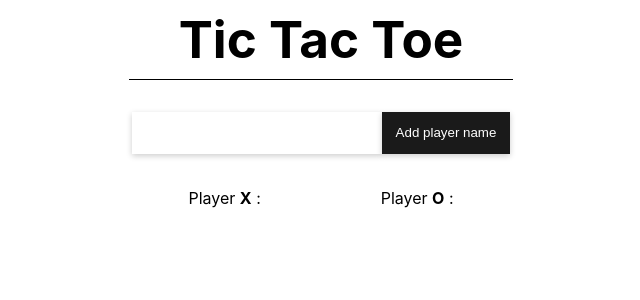
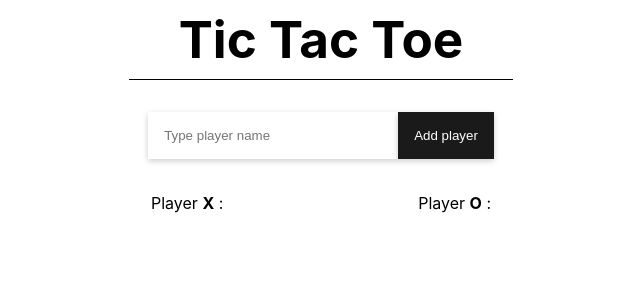
Before and after one commit to Niccar95/vue-tic-tac-toe-Niccar95, a Vue app: page / in a window 1280 px wide. Shown: the top 300 px of the page, without its empty margins (319-959 px from the left). Built offline with nearby package versions, Linux system fonts and the light colour scheme.

Commit message:
better presentation of messages on screen

```diff
--- a/src/components/Gridlist.vue
+++ b/src/components/Gridlist.vue
@@ -82,10 +82,17 @@ const checkForWin = (): boolean => {
     cursor: pointer;
     box-shadow: 0 4px 6px rgba(0, 0, 0, 0.2);
     background-color: white;
+    transition: transform 0.2s ease-in-out;
   }
 
   div:hover {
-    background-color: rgb(236, 236, 236);
+    background: linear-gradient(
+      to bottom right,
+      rgb(235, 235, 235),
+      white,
+      rgb(235, 235, 235)
+    );
+    transform: scale(97%);
   }
 }
 </style>
--- a/src/components/Players.vue
+++ b/src/components/Players.vue
@@ -19,8 +19,8 @@ const handleSubmit = () => {
 
 <template>
   <form @submit.prevent="handleSubmit">
-    <input type="text" v-model="userInput" />
-    <button>Add player name</button>
+    <input placeholder="Type player name" type="text" v-model="userInput" />
+    <button>Add player</button>
   </form>
 </template>
 
@@ -29,9 +29,9 @@ form {
   padding: 2em;
 
   input {
+    border: none;
     width: 250px;
-    border: none;
-    padding: 1em;
+    padding: 1.2em;
     box-shadow: 0 2px 6px rgba(0, 0, 0, 0.2);
     transition: border-color 0.3s, box-shadow 0.3s;
   }
--- a/src/components/Tictactoe.vue
+++ b/src/components/Tictactoe.vue
@@ -121,17 +121,25 @@ const restartGame = () => {
   <section id="nameContainer">
     <Players v-if="playerCount < 2" @addPlayer="addPlayers"></Players>
     <section id="nameDisplay">
-      <p>Player <b>X</b> : {{ playerXState.name }}</p>
-      <p>Player <b>O</b> : {{ playerOState.name }}</p>
+      <p class="playerX">Player <b>X</b> : {{ playerXState.name }}</p>
+      <p class="playerO">Player <b>O</b> : {{ playerOState.name }}</p>
     </section>
 
     <section v-if="playerCount === 2">
-      <p v-if="playerXState.start === 1">
+      <h2 v-if="winner">
+        {{ winningPlayer }}
+      </h2>
+      <h2
+        v-else-if="!winner && boardState.gridList.every((item) => item.checked)"
+      >
+        No player won
+      </h2>
+      <h2 v-else-if="playerXState.start === 1">
         {{ playerXState.name + " " + "starts!" }}
-      </p>
-      <p v-else="playerOState.start === 1">
+      </h2>
+      <h2 v-else-if="playerOState.start === 1">
         {{ playerOState.name + " " + "starts!" }}
-      </p>
+      </h2>
     </section>
   </section>
 
@@ -143,17 +151,16 @@ const restartGame = () => {
     ></Gridlist>
 
     <section
+      class="restartSection"
       v-if="boardState.gridList.every((item) => item.checked) && !winner"
     >
-      <p>No player won</p>
       <Clearboard
         :gridList="boardState.gridList"
         @handleRestart="restartGame"
       ></Clearboard>
     </section>
 
-    <section v-else-if="winner">
-      <p>{{ winningPlayer }}</p>
+    <section class="restartSection" v-else-if="winner">
       <Clearboard
         :gridList="boardState.gridList"
         @handleRestart="restartGame"
@@ -177,15 +184,23 @@ header {
 #nameContainer {
   display: flex;
   flex-direction: column;
-  justify-content: space-between;
   margin-top: 80px;
   width: 50%;
-  height: 80px;
 
   #nameDisplay {
-    display: flex;
-    justify-content: center;
-    gap: 120px;
+    position: relative;
+    width: 100%;
+    height: 30px;
+
+    .playerX {
+      position: absolute;
+      left: 150px;
+    }
+
+    .playerO {
+      position: absolute;
+      right: 150px;
+    }
   }
 }
 
@@ -197,4 +212,8 @@ header {
   width: 100%;
   height: 100%;
 }
+
+.restartSection {
+  padding: 1em;
+}
 </style>
--- a/src/components/clearBoard.vue
+++ b/src/components/clearBoard.vue
@@ -25,20 +25,7 @@ const restartButton = ref<boolean>(false);
 </template>
 <style scoped>
 #restartButton {
-  border: solid black;
-  padding: 1em;
-  font-weight: 500;
-  background-color: #1a1a1a;
-  box-shadow: 0 2px 6px rgba(0, 0, 0, 0.2);
-  color: white;
-  cursor: pointer;
-  transition: border-color 0.25s;
-}
-button:hover {
-  border-color: crimson;
-}
-button:focus,
-button:focus-visible {
-  outline: 4px auto -webkit-focus-ring-color;
+  width: 200px;
+  padding: 1.2em;
 }
 </style>
--- a/src/style.css
+++ b/src/style.css
@@ -31,7 +31,7 @@ h1 {
 
 button {
   border: none;
-  padding: 1em;
+  padding: 1.2em;
   font-weight: 500;
   background-color: #1a1a1a;
   box-shadow: 0 2px 6px rgba(0, 0, 0, 0.2);
```
